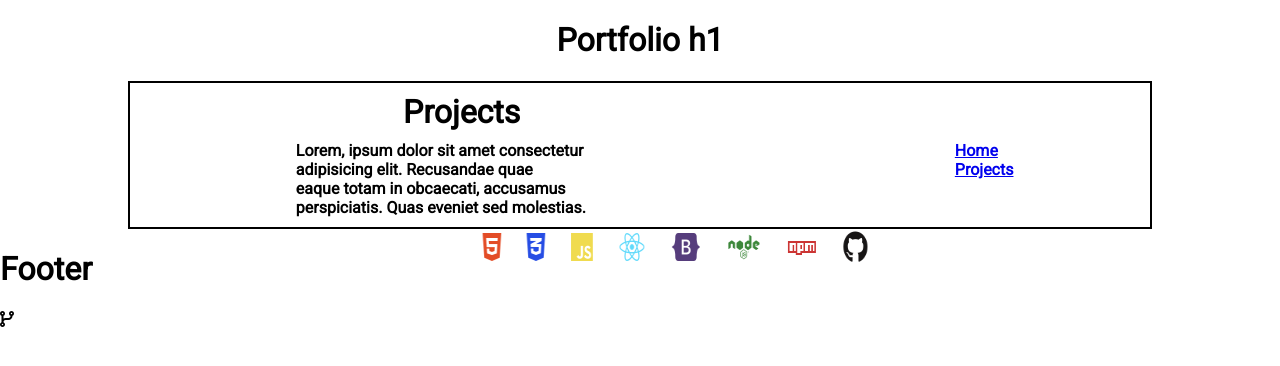
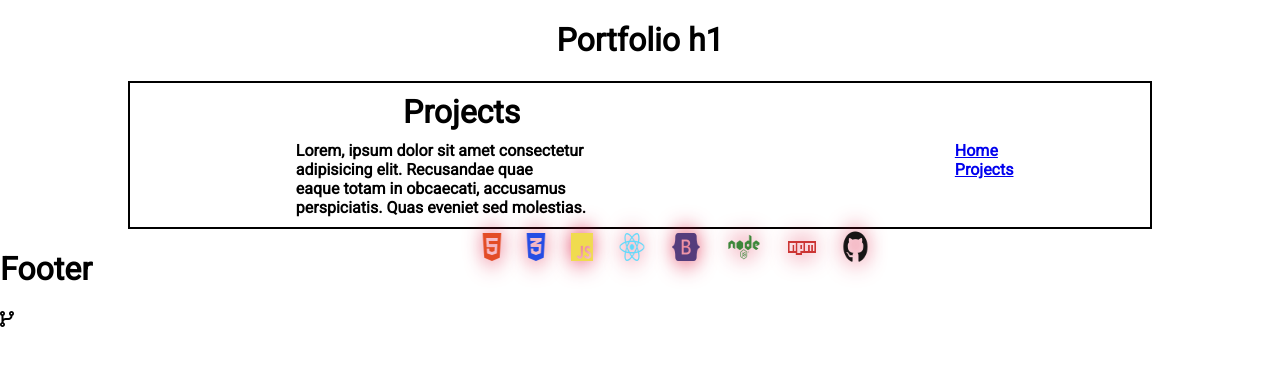
Before and after one commit to sbillsborough/official-react-portfolio, a React (Create React App) app: page /#/projects in a window 1280 px wide. Shown: the top 366 px of the page. Built offline with nearby package versions, Linux system fonts and the light colour scheme.

Commit message:
added a dro shadow to the icons

```diff
--- a/src/index.css
+++ b/src/index.css
@@ -95,6 +95,7 @@ nav {
   font-size: 2rem;
   margin: 0 10px;
   animation: spin var(--speed) linear infinite alternate-reverse;
+  filter: drop-shadow(0 0 0.75rem crimson);
 }
 
 .wrapper {
```
